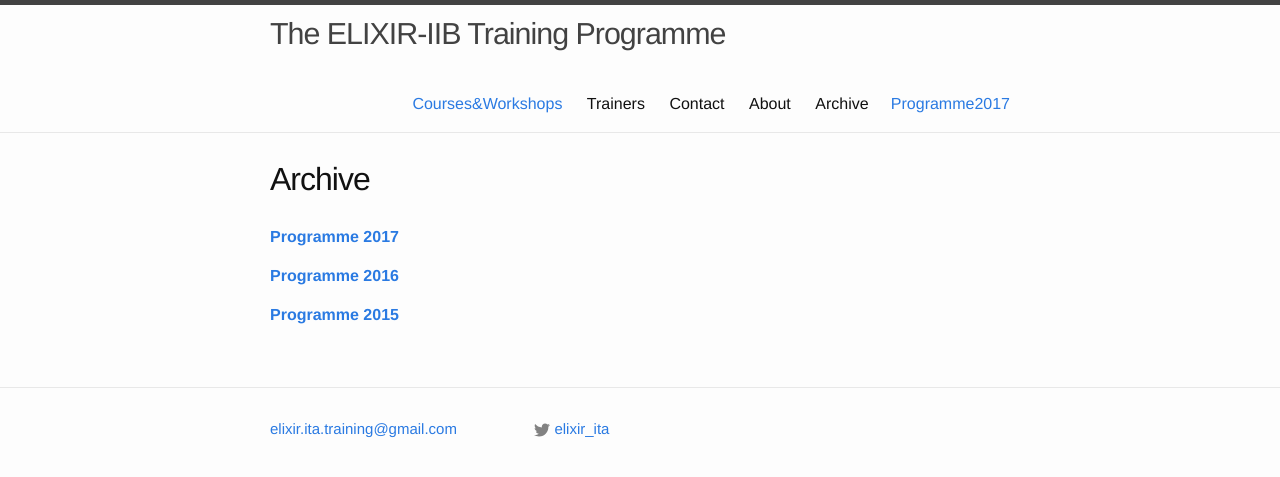
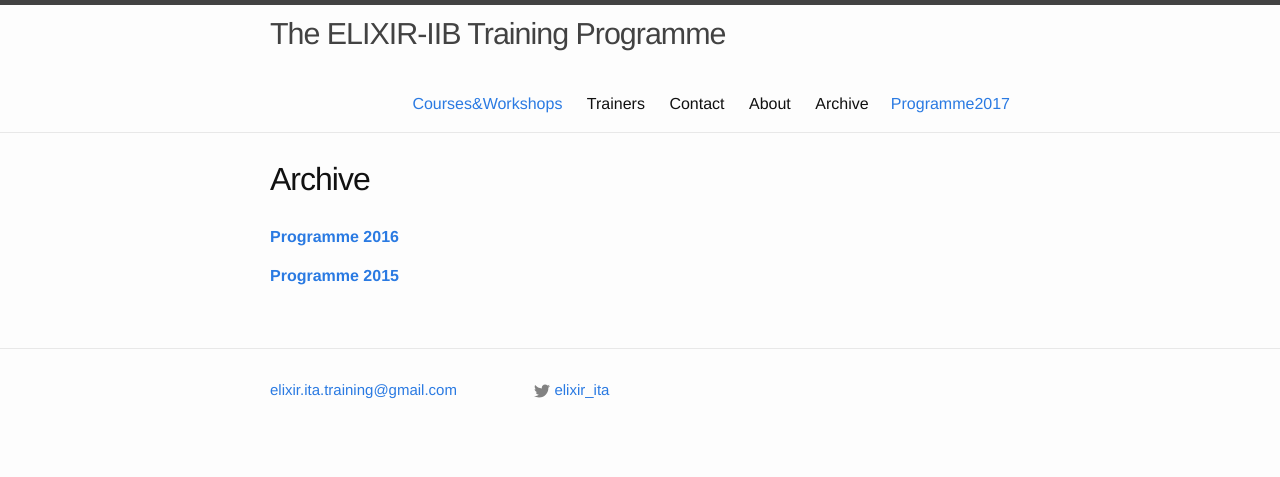
Before and after one commit to ELIXIR-IIB-training/website, a Jekyll site: the page built from _pages/05-archive.md, in a window 1280 px wide. Shown: the top 477 px of the page. Built offline with Jekyll 4.4.1, drawn with Linux system fonts in a browser that asks for light colours.

Commit message:
Remove programme 2017 from Archive

```diff
--- a/_pages/05-archive.md
+++ b/_pages/05-archive.md
@@ -4,8 +4,6 @@ title: Archive
 permalink: /archive/
 ---
 
-[**Programme 2017**](../docs/programme2017_copy.html)
-
 [**Programme 2016**](../docs/programme2016_copy.html)
 
-[**Programme 2015**](../docs/programme2016_copy.html)
+[**Programme 2015**](../docs/programme2015_copy.html)
```
